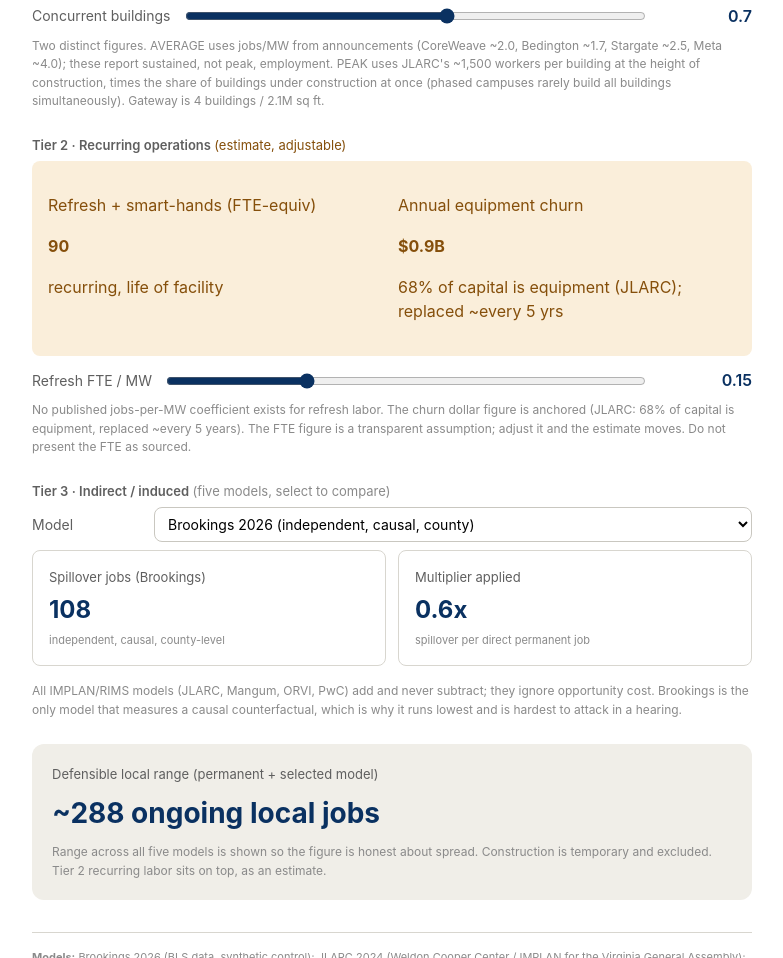
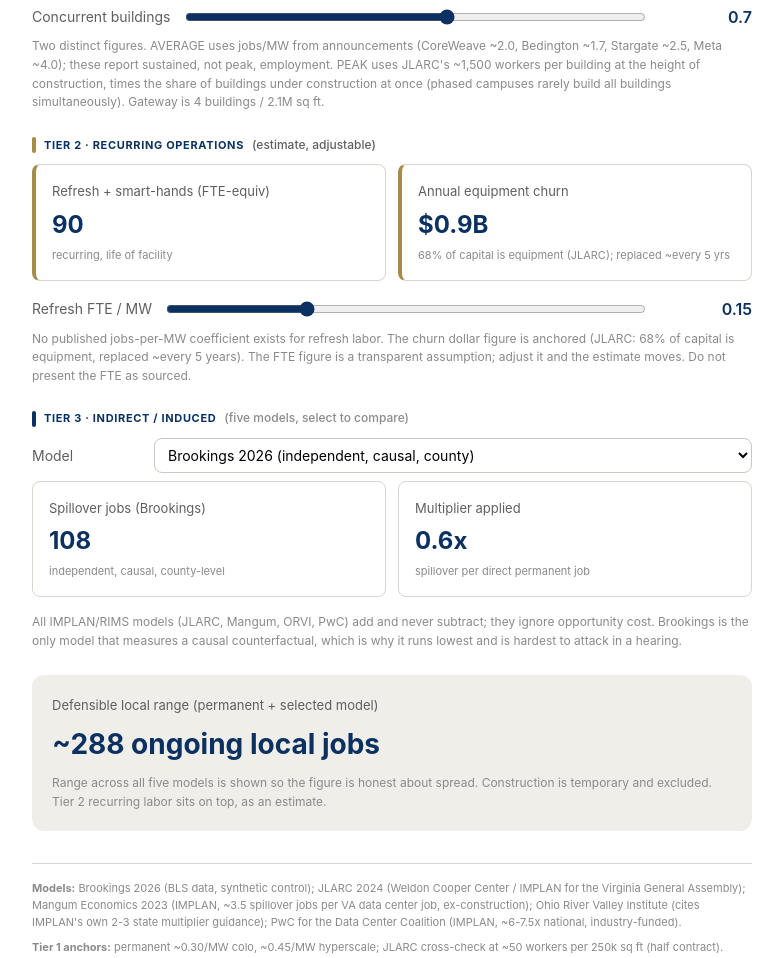
Before and after one commit to dave-renusa/dcjobs, a plain HTML site: page model.html in a window 1280 px wide. Shown: the part 820-1778 px from the top of the page, without its empty margins (248-1031 px from the left). Drawn offline with Linux system fonts and the light colour scheme.

Commit message:
Update model.html

```diff
--- a/model.html
+++ b/model.html
@@ -32,8 +32,9 @@
   select { flex: 1; padding: 7px 9px; border-radius: 8px; border: 1px solid #c9c7c0; font-family: inherit; font-size: 14px; background: var(--white); }
   .sub { font-size: 12px; color: var(--hint); margin: 0 0 1.5rem; }
   .section { border-top: 1px solid var(--line); padding-top: 1.25rem; }
-  .tierlabel { font-size: 13px; color: var(--muted); margin: 0 0 6px; font-weight: 600; }
-  .tierlabel .tag { font-weight: 400; }
+  .tierlabel { font-size: 11px; letter-spacing: 0.06em; text-transform: uppercase; color: var(--navy); margin: 0 0 10px; font-weight: 700; display: flex; align-items: center; gap: 8px; }
+  .tierlabel::before { content: ""; display: inline-block; width: 4px; height: 16px; background: var(--navy); border-radius: 2px; }
+  .tierlabel .tag { font-weight: 500; letter-spacing: 0; text-transform: none; font-size: 12px; color: var(--muted); }
   .cards { display: grid; grid-template-columns: repeat(auto-fit, minmax(150px, 1fr)); gap: 12px; margin-bottom: 1rem; }
   .card { background: var(--surface); border-radius: 8px; padding: 1rem; }
   .card.bordered { background: var(--white); border: 1px solid var(--line); }
@@ -45,6 +46,11 @@
   .warnbox .cards2 { display: grid; grid-template-columns: repeat(auto-fit, minmax(150px, 1fr)); gap: 12px; }
   .warnbox .clabel, .warnbox .cval, .warnbox .chint { color: var(--warn-tx); }
   .warnbox .cval { font-weight: 700; }
+  /* Tier 2 elevated: reads as a real category, amber kept as accent not full wash */
+  .tier2-amber::before { background: var(--gold); }
+  .cards.t2cards .card { background: var(--white); border: 1px solid var(--line); border-left: 4px solid var(--gold); }
+  .cards.t2cards .card .cval { color: var(--navy); }
+  .cards.t2cards .card .clabel { color: var(--muted); }
   .total { background: var(--cream); border-radius: 12px; padding: 1.25rem; }
   .total .tlabel { font-size: 13px; color: var(--muted); margin: 0 0 8px; }
   .total .tval { font-size: 28px; font-weight: 700; margin: 0; color: var(--navy); }
@@ -58,8 +64,8 @@
 <div class="wrap">
 
   <div class="masthead">
-    <h1>Data Center Jobs Calculator <span class="version">v1.0</span></h1>
-    <p>RenUSA &middot; Operations-inclusive employment model &middot; Working tool &middot; v1.0 (May 2026)</p>
+    <h1>Data Center Jobs Calculator <span class="version">v1.1</span></h1>
+    <p>RenUSA &middot; Operations-inclusive employment model &middot; Working tool &middot; v1.1 (May 2026)</p>
   </div>
 
   <div class="toggle-row">
@@ -148,27 +154,38 @@
     <p id="t1note" class="sub">Two distinct figures. AVERAGE uses jobs/MW from announcements (CoreWeave ~2.0, Bedington ~1.7, Stargate ~2.5, Meta ~4.0); these report sustained, not peak, employment. PEAK uses JLARC's ~1,500 workers per building at the height of construction, times the share of buildings under construction at once (phased campuses rarely build all buildings simultaneously). Gateway is 4 buildings / 2.1M sq ft.</p>
 
     <div id="tier2">
-      <p class="tierlabel">Tier 2 &middot; Recurring operations <span class="tag" id="t2tag" style="color:var(--warn-tx);">(estimate, adjustable)</span></p>
-      <div class="warnbox">
-        <div class="cards2">
-          <div>
+      <p class="tierlabel tier2-amber">Tier 2 &middot; Recurring operations <span class="tag" id="t2tag">(estimate, adjustable)</span></p>
+
+      <div id="t2-internal">
+        <div class="cards t2cards">
+          <div class="card">
             <p class="clabel">Refresh + smart-hands (FTE-equiv)</p>
             <p class="cval" id="refresh">90</p>
             <p class="chint">recurring, life of facility</p>
           </div>
-          <div>
+          <div class="card">
             <p class="clabel">Annual equipment churn</p>
             <p class="cval" id="churn">$0.9B</p>
             <p class="chint">68% of capital is equipment (JLARC); replaced ~every 5 yrs</p>
           </div>
         </div>
+        <div class="ctrl" id="rcoef-row">
+          <label>Refresh FTE / MW</label>
+          <input type="range" id="rcoef" min="0.05" max="0.4" value="0.15" step="0.01" />
+          <span class="out" id="rcoef-out">0.15</span>
+        </div>
+        <p class="sub">No published jobs-per-MW coefficient exists for refresh labor. The churn dollar figure is anchored (JLARC: 68% of capital is equipment, replaced ~every 5 years). The FTE figure is a transparent assumption; adjust it and the estimate moves. Do not present the FTE as sourced.</p>
       </div>
-      <div class="ctrl" id="rcoef-row">
-        <label>Refresh FTE / MW</label>
-        <input type="range" id="rcoef" min="0.05" max="0.4" value="0.15" step="0.01" />
-        <span class="out" id="rcoef-out">0.15</span>
+
+      <div id="t2-public" class="hidden">
+        <div class="cards t2cards">
+          <div class="card" style="grid-column: 1 / -1;">
+            <p class="clabel">Equipment refresh cycle &middot; recurring labor over facility life</p>
+            <p style="margin:6px 0 0; color:var(--ink); font-size:13px; line-height:1.55;">Beyond the permanent staff, the facility generates recurring labor through the equipment refresh cycle. Virginia&rsquo;s JLARC found that 68% of a data center&rsquo;s capital is IT and mechanical equipment, typically replaced about every five years. Each cycle requires on-site installation, cabling, testing, and decommissioning work not captured in the permanent-jobs figure.</p>
+            <p class="chint" style="margin-top:8px;">Qualitative point, not a headcount estimate.</p>
+          </div>
+        </div>
       </div>
-      <p id="t2note" class="sub">No published jobs-per-MW coefficient exists for refresh labor. The churn dollar figure is anchored (JLARC: 68% of capital is equipment, replaced ~every 5 years). The FTE figure is a transparent assumption; adjust it and the estimate moves. Do not present the FTE as sourced.</p>
     </div>
 
     <div id="tier3">
@@ -265,25 +282,26 @@
 
   function applyAudience(){
     var pub = state.aud==='pub';
-    document.getElementById('rcoef-row').classList.toggle('hidden', pub);
+    document.getElementById('t2-internal').classList.toggle('hidden', pub);
+    document.getElementById('t2-public').classList.toggle('hidden', !pub);
     var sel = document.getElementById('model');
     var pwcOpt = sel.querySelector('option[value="pwc"]');
     if (pwcOpt) pwcOpt.disabled = pub;
     if (pub && state.model==='pwc'){ state.model='brook'; sel.value='brook'; }
     document.getElementById('t3tag').textContent = pub ? '(independent + government models)' : '(five models, select to compare)';
-    document.getElementById('t2tag').textContent = pub ? '(conservative estimate)' : '(estimate, adjustable)';
+    document.getElementById('t2tag').textContent = pub ? '(qualitative, no headcount)' : '(estimate, adjustable)';
     document.getElementById('ftype-note').textContent = pub
       ? 'Operator-run hyperscale facilities generate the strongest local ecosystem effect.'
       : 'Drives the local ecosystem effect. Brookings found colocation captures little of it locally.';
     document.getElementById('t3note').textContent = pub
       ? 'Spillover jobs beyond the fence: fiber, network operations, managed services, IT contractors. Range shown across independent (Brookings) and Virginia government (JLARC) models.'
       : 'All IMPLAN/RIMS models (JLARC, Mangum, ORVI, PwC) add and never subtract; they ignore opportunity cost. Brookings is the only model that measures a causal counterfactual, which is why it runs lowest and is hardest to attack in a hearing.';
-    document.getElementById('t2note').textContent = pub
-      ? 'A conservative estimate of recurring labor from the equipment refresh cycle. Anchored to JLARC: 68% of capital is equipment, replaced about every five years.'
-      : 'No published jobs-per-MW coefficient exists for refresh labor. The churn dollar figure is anchored (JLARC: 68% of capital is equipment, replaced ~every 5 years). The FTE figure is a transparent assumption; adjust it and the estimate moves. Do not present the FTE as sourced.';
     document.getElementById('aud-note').textContent = pub
-      ? 'Conservative subset. Industry (PwC) model and internal caveats hidden. Numbers remain a strict subset of the internal view, never inflated.'
+      ? 'Conservative subset. Industry (PwC) model and the Tier 2 headcount estimate are hidden; refresh labor shown as a qualitative point only. Numbers remain a strict subset of the internal view, never inflated.'
       : 'Full analysis with every caveat and all five models shown.';
+    document.getElementById('total-note').textContent = pub
+      ? 'Permanent staff plus the selected spillover model. Construction is temporary and excluded. Recurring refresh-cycle labor adds to this over the facility life but is not counted in the headline figure.'
+      : 'Range across all five models is shown so the figure is honest about spread. Construction is temporary and excluded. Tier 2 recurring labor sits on top, as an estimate.';
     document.getElementById('aud-int').classList.toggle('on', !pub);
     document.getElementById('aud-pub').classList.toggle('on', pub);
     compute();
```
